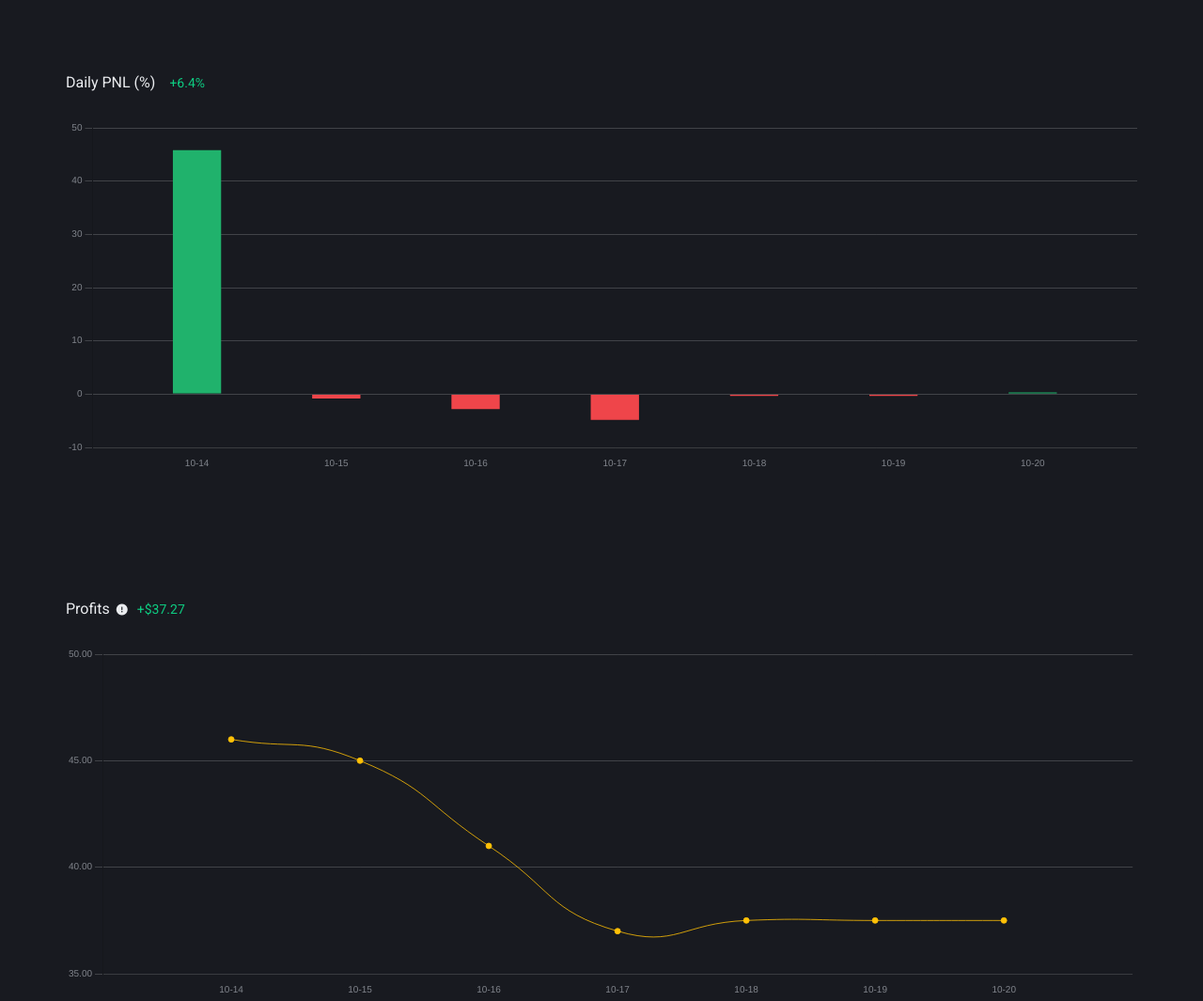
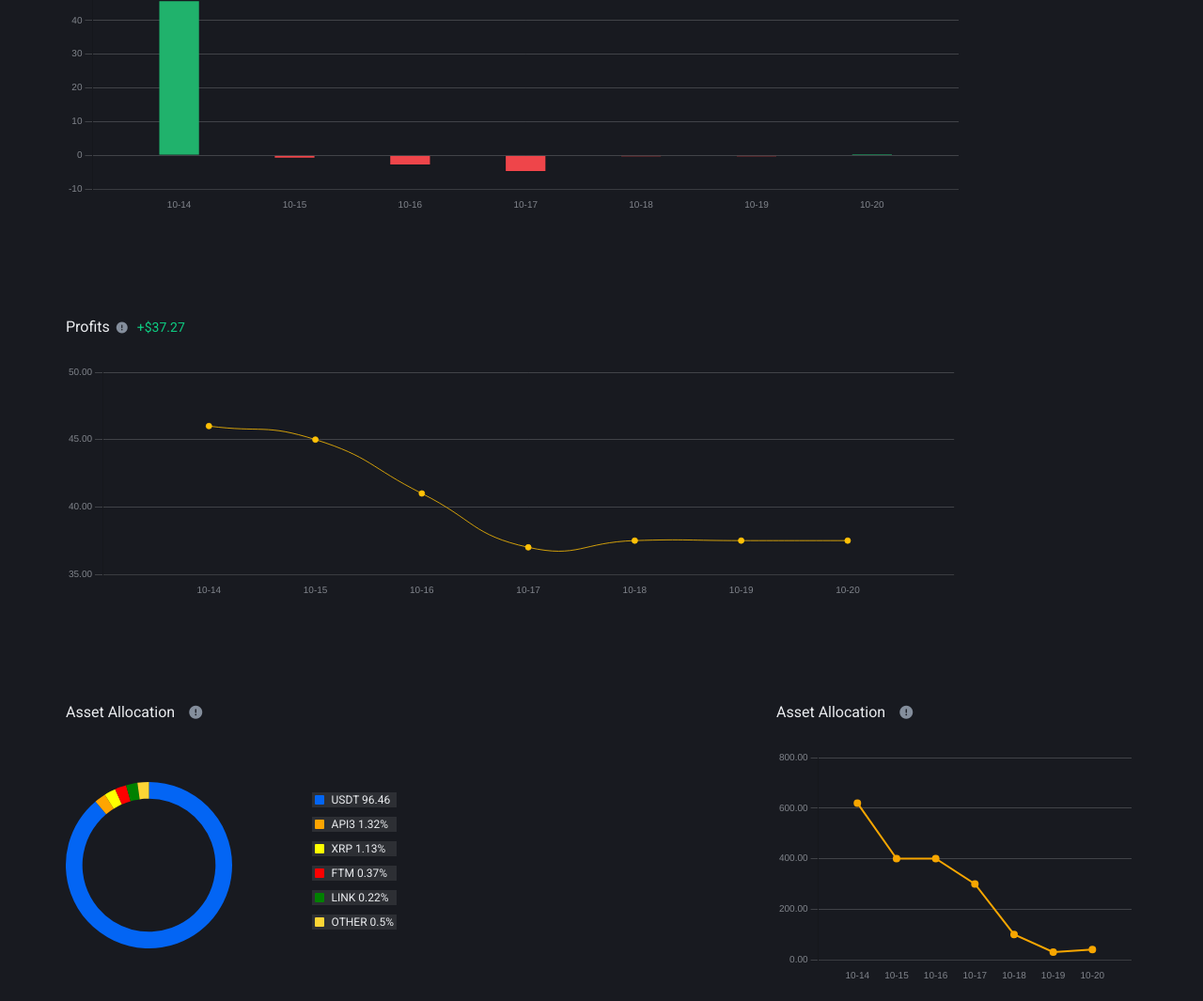
Before and after one commit to mhffa-code/Binance_platform, a plain HTML site: page analysis/index.html in a window 1280 px wide. Shown: the part 970-2035 px from the top of the page at 94% size. Drawn offline with nearby package versions, Linux system fonts and the light colour scheme.

Commit message:
new edit

```diff
--- a/analysis/index.html
+++ b/analysis/index.html
@@ -92,21 +92,21 @@
                                 <h3>Cumulative PNL (%)</h3>
                                 <span>+6.4%</span>
                             </div>
-                            <canvas id="cumulative" style="height: 375px; width: 100%;"></canvas>
+                            <canvas id="cumulative" style="width: 950px; height: 250px;"></canvas>
                         </div>
                         <div class="Daily">
                             <div class="head">
                                 <h3>Daily PNL (%)</h3>
                                 <span>+6.4%</span>
                             </div>
-                            <canvas id="Daily" style="height: 375px; width: 100%;"></canvas>
+                            <canvas id="Daily"  style="width: 950px; height: 250px;"></canvas>
                         </div>
                         <div class="Profits">
                             <div class="head">
                                 <h3>Profits <i class="fa-solid fa-circle-exclamation"></i></h3>
                                 <span>+$37.27</span>
                             </div>
-                            <canvas id="Profits" style="height: 375px; width: 100%;"></canvas>
+                            <canvas id="Profits"  style="width: 950px; height: 250px;"></canvas>
                         </div>
                     </div>
                     <div class="right">
@@ -115,8 +115,9 @@
                                 <h3>Asset Allocation</h3>
                                 <i class="fa-solid fa-circle-exclamation"></i>
                             </div>
-                            <canvas id="Asset" style="height: 200px; width: 200px; position: absolute;
-                            top: 126px;"></canvas>
+                            <div class="contain">
+                                <canvas id="Asset"></canvas>
+                            </div>
                         </div>
                         <div class="Net">
                             <div class="head">
@@ -124,7 +125,7 @@
                                 <i class="fa-solid fa-circle-exclamation"></i>
                             </div>
                             <div id="legend"></div>
-                            <canvas id="Net" style="height: 300px; width: 400px;"></canvas>
+                            <canvas id="Net" style="height: 250px;width: 384px;"></canvas>
                         </div>
                     </div>
                 </div>
--- a/analysis/main.js
+++ b/analysis/main.js
@@ -138,12 +138,16 @@ function generateLegend()
       const bgColor = dataset.fillStyle;
 
       const li = document.createElement("li");
+      li.style.padding = "1px 3px";
+      li.style.backgroundColor = "#9e9e9e29";
+
       const span = document.createElement("span");
       span.style.backgroundColor = `${bgColor}`;
 
       // text
       const p = document.createElement("P");
-
+      p.style.fontSize = "12px";
+      p.style.marginLeft = "5px";
       p.textContent = text;
 
     ul.appendChild(li);
--- a/analysis/style.css
+++ b/analysis/style.css
@@ -315,8 +315,8 @@ main .overview .right  span {
 
 
 .charts .cumulative {
-    height: 400px;
-    width: 100%;
+    height: 250px;
+    width: 950px;
 }
 
 .charts .cumulative .head {
@@ -324,10 +324,15 @@ main .overview .right  span {
 }
 
 .charts .Asset {
-    height: 400px;
-    width: 250px;
+    height: 250px;
+    width: 384px;
     position: relative;
     margin-top: 160px;
+}
+
+.charts .Asset .contain {
+    width: 177px;
+    height: 177px;
 }
 
 @media (min-width:1500px) {
@@ -340,11 +345,11 @@ main .overview .right  span {
     }
     .canvaces .right {
         flex-direction: column;
-        width: 30%;
-        align-items: flex-start;
+        /* width: 30%; */
+        /* align-items: flex-start; */
     }
     .canvaces .left {
-        width: 60%;
+        /* width: 60%; */
     }
 
     .charts .Asset {
@@ -354,8 +359,8 @@ main .overview .right  span {
 
 #custom {
     position: absolute;
-    top: 40%;
-    right: -170px;
+    top: 38%;
+    right: 32px;
 }
 
 #custom ul li {
@@ -377,19 +382,19 @@ main .overview .right  span {
 }
 
 .charts .Asset .head {
-    margin-bottom: 30px;
+    margin-bottom: 65px;
     font-size: 20px
 }
 
 .charts .Asset .head i {
-    color: var(--text-color);
+    color: rgb(132, 142, 156);
     font-size: 14px;
 }
 
 .charts .Daily {
     margin-top: 160px;
-    height: 400px;
-    width: 100%;
+    height: 250px;
+    width: 950px;
 }
 
 .charts .Daily .head {
@@ -398,13 +403,13 @@ main .overview .right  span {
 }
 
 .charts .Daily .head i {
-    color: var(--text-color);
+    color: rgb(132, 142, 156);
     font-size: 14px;
 }
 .charts .Net {
     margin-top: 160px;
-    height: 400px;
-    width: 450px;
+    height: 250px;
+    width: 384px;
 }
 
 .charts .Net .head {
@@ -413,14 +418,14 @@ main .overview .right  span {
 }
 
 .charts .Net .head i {
-    color: var(--text-color);
+    color: rgb(132, 142, 156);
     font-size: 14px;
 }
 
 
 .charts .Profits {
-    height: 400px;
-    width: 100%;
+    height: 250px;
+    width: 950px;
     margin-top: 160px;
 }
 
@@ -435,6 +440,7 @@ main .overview .right  span {
 .charts .Profits .head h3 i {
     margin-left: 3px;
     font-size: 12px;
+        color: rgb(132, 142, 156);
 }
 /* charts */
 /* table */
```
